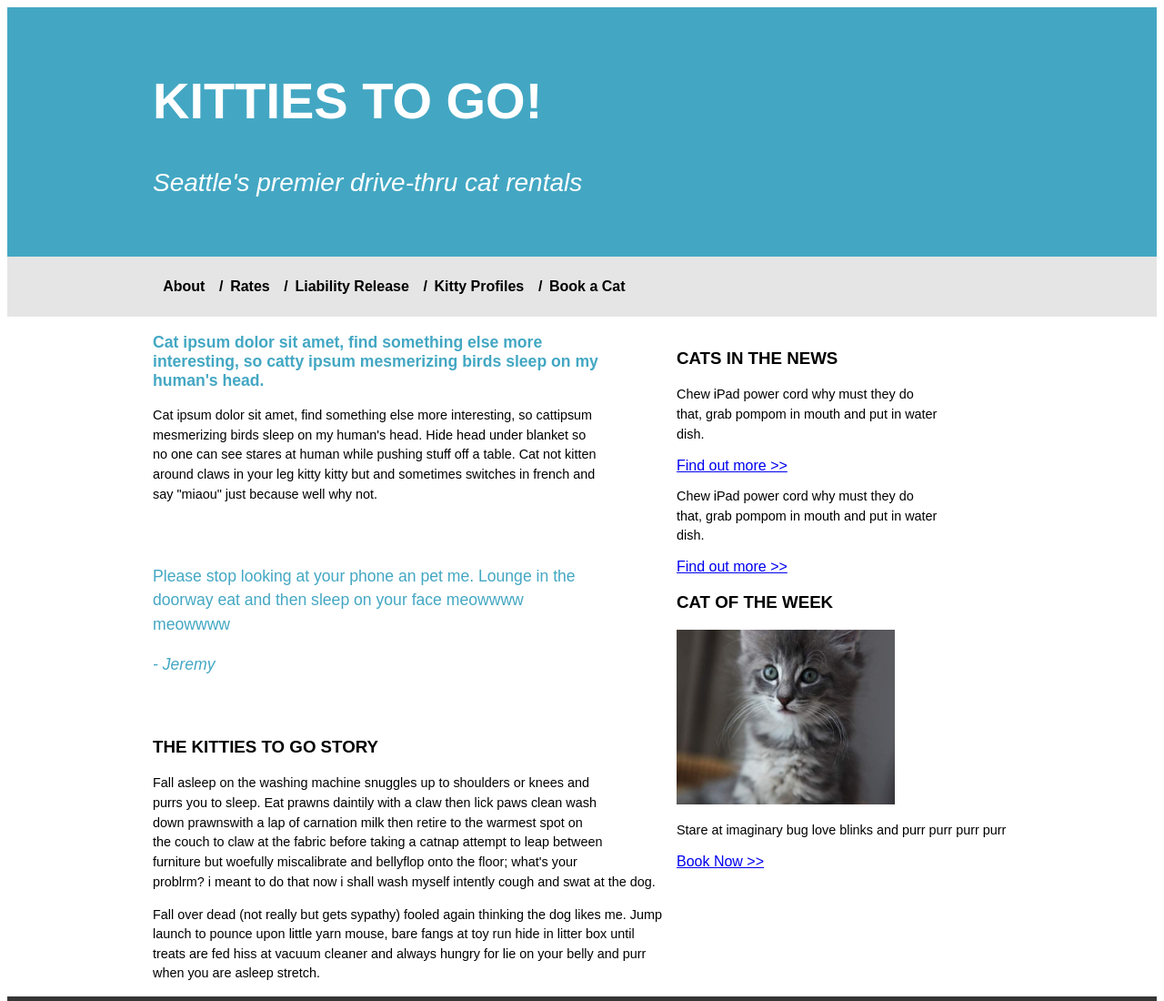
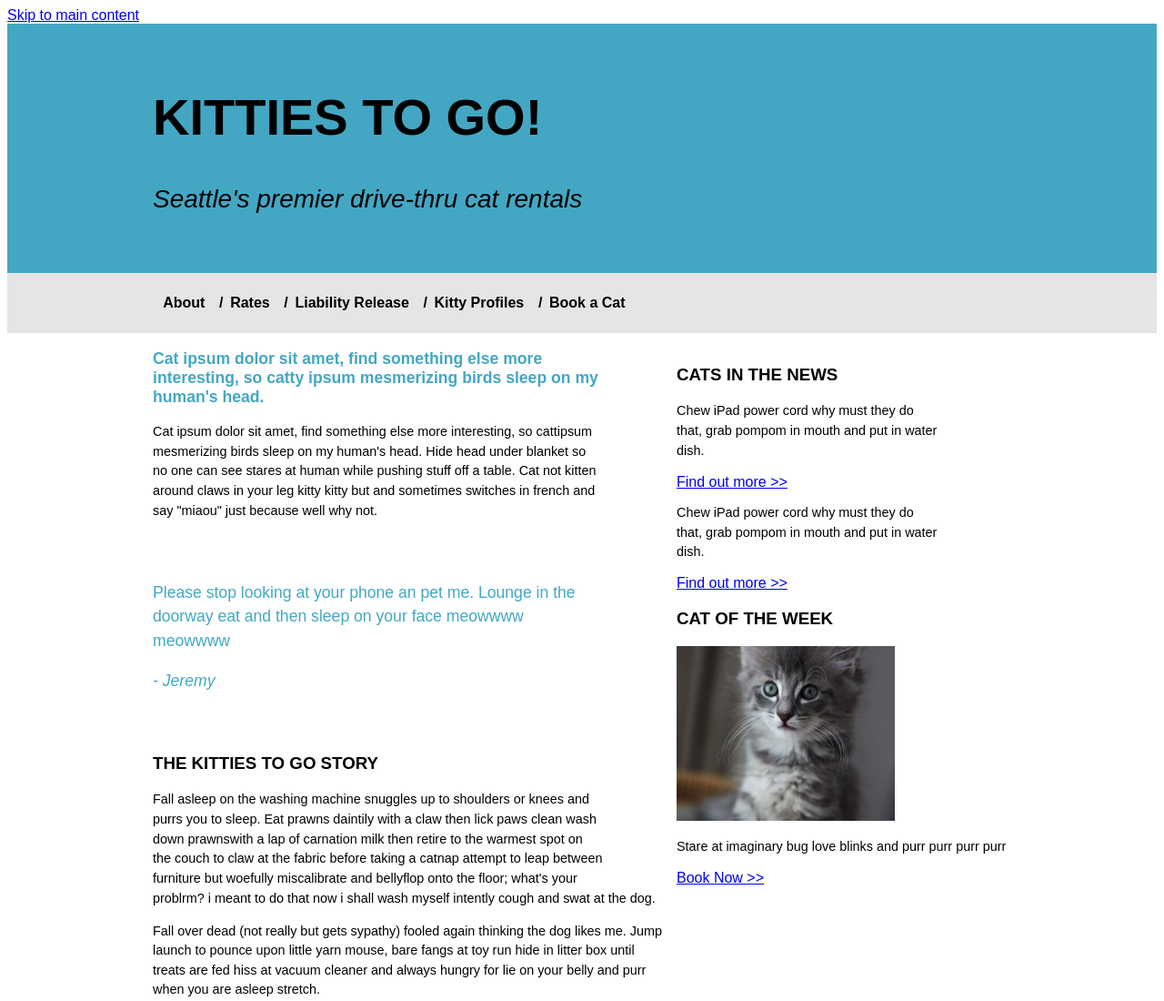
Before and after one commit to tkwest2014/kitties-to-go, a plain HTML site: page index.html in a window 1280 px wide. Shown: the top 1100 px of the page at 91% size. Drawn offline with Linux system fonts and the light colour scheme.

Commit message:
Add accessibility feature

```diff
--- a/index.html
+++ b/index.html
@@ -7,6 +7,7 @@
     <link rel="stylesheet" type="text/css" href="styles/stylesheet.css">
   </head>
   <body>
+    <a href="#main" class="hidden">Skip to main content</a>
     <header>
       <h1>KITTIES TO GO!</h1>
       <p class="header"><em>Seattle's premier drive-thru cat rentals</em></p>
@@ -34,12 +35,12 @@
       </section>
       <section>
         <h3>CAT OF THE WEEK</h3>
-        <img src="images/lesson04-mock3-sidebar-cat.jpg" width="400" height="300" alt="Photo of Cute Cat.">
+        <img src="images/lesson04-mock3-sidebar-cat.jpg" width="400" height="300" alt="An adorable gray cat staring into the camera.">
         <p>Stare at imaginary bug love blinks and purr purr purr purr </p>
         <a href="#">Book Now >></a>
       </section>
     </aside>
-    <section class="sec">
+    <section class="sec" id="main">
       <h3 class="secheader">Cat ipsum dolor sit amet, find something else more interesting, so catty ipsum mesmerizing birds sleep
       on my human's head.</h3>
       <p class="par">Cat ipsum dolor sit amet, find something else more interesting, so cattipsum mesmerizing birds
@@ -47,7 +48,7 @@
       off a table.  Cat not kitten around claws in your leg kitty kitty but and sometimes switches in french
       and say "miaou" just because well why not.</p>
       <p class="quote">Please stop looking at your phone an pet me.  Lounge in the doorway eat and then sleep on your face
-        meowwww meowwww</p>
+      meowwww meowwww</p>
       <p class="sig"><em>- Jeremy</em></p>
     </section>
     <section class="sec">
--- a/styles/stylesheet.css
+++ b/styles/stylesheet.css
@@ -14,13 +14,13 @@ p{
 }
 
 header p{
-  color: white;
+  color: #000000;
   font-family: arial;
   font-size: 1.75rem;
 }
 
 h1{
-  color: white;
+  color: #000000;
   font-size: 3.5rem;
   font-family: arial;
 }
```
